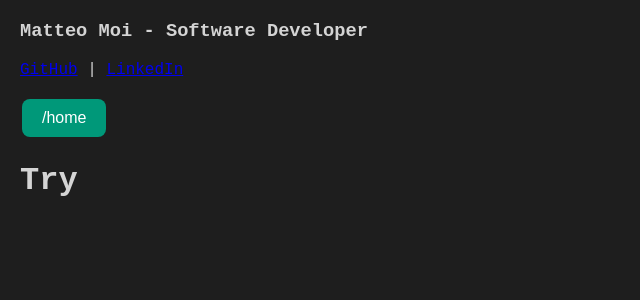
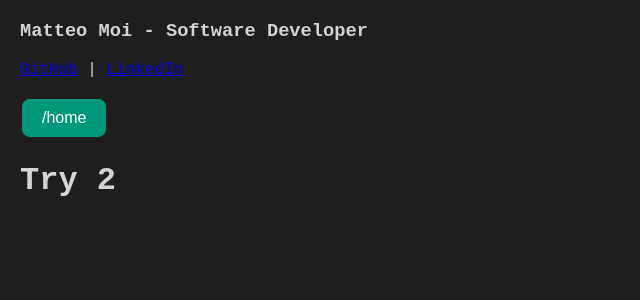
Before and after one commit to Jok98/Jok98.github.io, a Jekyll site: the page built from notes/japanese/bunpo/doshi/try.md, in a window 1280 px wide. Shown: the top 300 px of the page, without its empty margins (0-640 px from the left). Built offline with Jekyll 4.4.1, drawn with Linux system fonts in a browser that asks for light colours; our own code applies the rules of GitHub Pages for plain Markdown files.

Commit message:
Update try.md

```diff
--- a/notes/japanese/bunpo/doshi/try.md
+++ b/notes/japanese/bunpo/doshi/try.md
@@ -1 +1 @@
-# Try
+# Try 2
```
